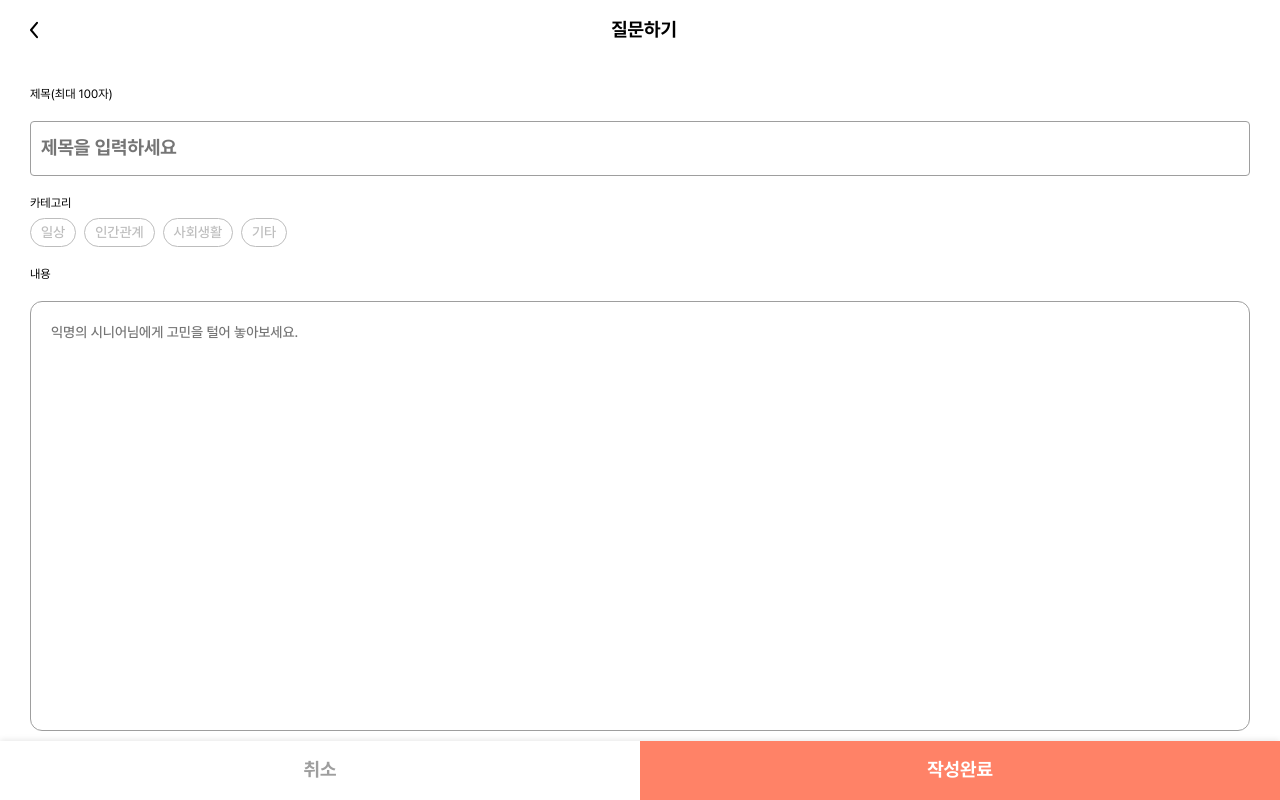
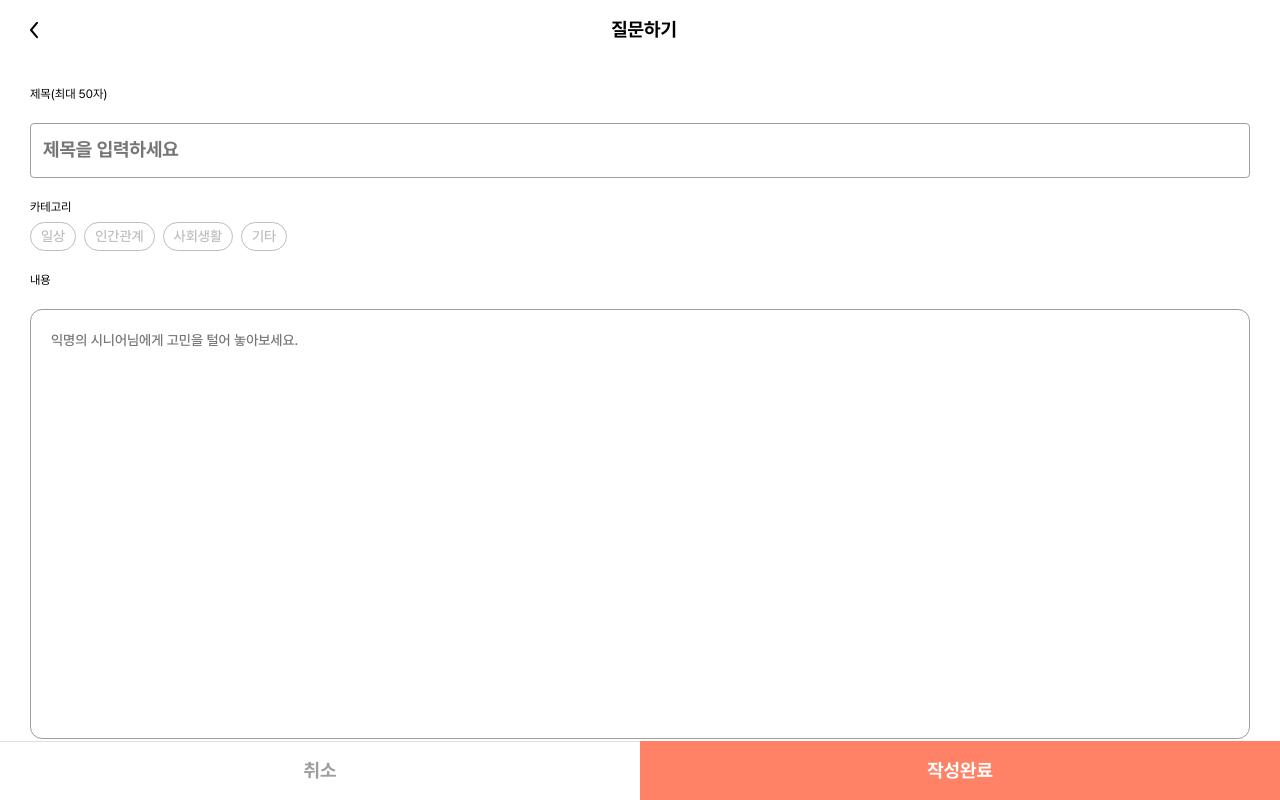
Before and after one commit to whatever-mentoring/juitcy-front, a React (Create React App) app: page /ask/write in a window 1280 px wide. Built offline with nearby package versions, Linux system fonts and the light colour scheme.

Commit message:
fix: 디자인 qa 반영

```diff
--- a/src/components/Main/CallToAction.tsx
+++ b/src/components/Main/CallToAction.tsx
@@ -1,12 +1,15 @@
 import { Column, Row, StyledLink } from 'assets/common';
 import { CTABtn } from 'components/common/Button';
+import closure from 'store/closure';
 import styled from 'styled-components';
 import { Palette } from 'styles/Palette';
 import Typo from 'styles/Typo';
 
 const CallToAction = () => {
+  const userType = closure.getUserType();
+
   return (
-    <Container>
+    <Container color={userType === 'Juni' ? Palette.Back.juni : Palette.Gray05}>
       <CTAText />
       <CTABtn to="/ask">질문하러 가기</CTABtn>
       <Img src="img/smile-face.svg"></Img>
@@ -18,30 +21,30 @@ export const CTAText = () => {
   return (
     <Column>
       <Row>
-        <Typo.h1 color={Palette.Main}>경험 많은</Typo.h1>
-        <Typo.h1>&nbsp;시니어 분들에게</Typo.h1>
+        <Typo.h2 color={Palette.Main}>경험 많은</Typo.h2>
+        <Typo.h2>&nbsp;시니어 분들에게</Typo.h2>
       </Row>
-      <Typo.h1>질문해보세요.✍🏻</Typo.h1>
+      <Typo.h2>질문해보세요.✍🏻</Typo.h2>
     </Column>
   );
 };
 export default CallToAction;
 
-const Container = styled(Column)`
+const Container = styled(Column)<{ color: string }>`
   width: 100%;
-  height: 222px;
+  height: 148px;
 
   justify-content: space-between;
-  padding: 35px 30px;
+  padding: 18px 30px;
 
-  background: ${Palette.Sub.blue};
+  background: ${({ color }) => color};
   position: relative;
 `;
 const Img = styled.img`
-  width: 162px;
-  height: 97.41px;
+  width: 116px;
+  height: 69.754px;
 
   position: absolute;
-  right: 34px;
-  bottom: 28px;
+  right: 52px;
+  bottom: 24px;
 `;
--- a/src/components/common/Button.tsx
+++ b/src/components/common/Button.tsx
@@ -27,7 +27,7 @@ export const ShortBtn = ({ children, to }: buttonProps) => {
 export const CTABtn = ({ children, to }: buttonProps) => {
   return (
     <CTABtnContainer to={to}>
-      <Typo.b3 color={Palette.White}>{children}</Typo.b3>
+      <Typo.s1 color={Palette.White}>{children}</Typo.s1>
       <img src={ctaArrow}></img>
     </CTABtnContainer>
   );
@@ -49,6 +49,6 @@ const Container = styled(Link)<{ width?: number }>`
   cursor: pointer;
 `;
 const CTABtnContainer = styled(Container)`
-  width: 130px;
-  height: 33px;
+  width: 108px;
+  height: 25px;
 `;
--- a/src/components/common/Homebar.tsx
+++ b/src/components/common/Homebar.tsx
@@ -72,7 +72,7 @@ export default Homebar;
 
 const Container = styled.div`
   width: 100%;
-  height: 96px;
+  height: 70px;
 
   display: flex;
   flex-direction: row;
@@ -94,4 +94,6 @@ const Menu = styled(Link)`
   text-decoration: none;
   cursor: pointer;
 `;
-const Icon = styled.img``;
+const Icon = styled.img`
+  width: 30px;
+`;
--- a/src/components/common/WriteConfirmBar.tsx
+++ b/src/components/common/WriteConfirmBar.tsx
@@ -26,10 +26,18 @@ const WriteConfirmBar = () => {
 
   return (
     <Container>
-      <BtnDib color={Palette.White} onClick={onClickCancle}>
+      <BtnDib
+        color={Palette.White}
+        borderClr={Palette.Gray2}
+        onClick={onClickCancle}
+      >
         <Typo.h2 color={Palette.Gray4}>취소</Typo.h2>
       </BtnDib>
-      <BtnDib color={Palette.Main} onClick={onClickWrite}>
+      <BtnDib
+        color={Palette.Main}
+        borderClr={Palette.Main}
+        onClick={onClickWrite}
+      >
         <Typo.h2 color={Palette.White}>작성완료</Typo.h2>
       </BtnDib>
     </Container>
@@ -41,14 +49,13 @@ export default WriteConfirmBar;
 const Container = styled(Row)`
   width: 100%;
   height: 59px;
-
-  box-shadow: 0px -1px 6px 0px rgba(0, 0, 0, 0.1);
 `;
-const BtnDib = styled(Row)<{ color: string }>`
+const BtnDib = styled(Row)<{ color: string; borderClr: string }>`
   width: 50%;
   justify-content: center;
   align-items: center;
 
   background: ${({ color }) => color};
+  border-top: 1px solid ${({ borderClr }) => borderClr};
   cursor: pointer;
 `;
--- a/src/components/common/WriteInputBox.tsx
+++ b/src/components/common/WriteInputBox.tsx
@@ -75,7 +75,7 @@ const Input = styled.textarea<{ minHeight: number }>`
   padding: 20px;
 
   border-radius: 12px;
-  border: 1.5px solid ${Palette.Gray4};
+  border: 1px solid ${Palette.Gray4};
   background: ${Palette.White};
 
   font-family: PretendardMedium;
--- a/src/pages/Ask/WriteQuestion/index.tsx
+++ b/src/pages/Ask/WriteQuestion/index.tsx
@@ -18,8 +18,8 @@ const WriteQuestion = () => {
         homebar={false}
         style={{ height: 'calc(100dvh - 119px)' }}
       >
-        <Column gap={18} alignItems="flex-start">
-          <Typo.s2>제목(최대 100자)</Typo.s2>
+        <Column gap={20} alignItems="flex-start">
+          <Typo.s2>제목(최대 50자)</Typo.s2>
           <Title />
           <CtgWrapper>
             <Typo.s2>카테고리</Typo.s2>
@@ -64,7 +64,7 @@ const CtgWrapper = styled(CategoryBar.container)`
 `;
 const TitleInput = styled.input`
   width: 100%;
-  padding: 12px 10px;
+  padding: 12px;
   border: 1px solid ${Palette.Gray4};
   border-radius: 4px;
 
--- a/src/pages/Main/index.tsx
+++ b/src/pages/Main/index.tsx
@@ -2,7 +2,6 @@ import { Column, EntireContainer, Row, StyledLink } from 'assets/common';
 import CategoryBar from 'components/Category/CategoryBar';
 import { Header } from 'components/common/Header';
 import Homebar from 'components/common/Homebar';
-import styled from 'styled-components';
 import CardSlider from '../../components/common/CardSlider';
 import { Palette } from 'styles/Palette';
 import CallToAction from 'components/Main/CallToAction';
@@ -23,7 +22,8 @@ const Main = () => {
         쥬시글
       </Header>
       <EntireContainer homebar={true} padding="25px 0px">
-        <Column color={Palette.Gray05}>
+        <Column gap={22}>
+          <Column color={Palette.Gray05} gap={12}>
             <div className="padding-container">
               <CategoryBar ctgAll={true} />
             </div>
@@ -37,6 +37,7 @@ const Main = () => {
               <CardSlider cards={cards} />
             </Column>
           </div>
+        </Column>
       </EntireContainer>
       <Homebar />
     </Column>
--- a/src/styles/Palette.tsx
+++ b/src/styles/Palette.tsx
@@ -12,6 +12,7 @@ export const Palette = {
   Orange: orange,
   Blue: blue,
   Sub: { yellow: '#FDF7E8', blue: '#F7F6FA' },
+  Back: { juni: '#FDFBFB' },
 
   White: '#FFFFFF',
   Gray05: '#FBFBFD',
```
Lines whose indentation alone changed are shown as unchanged.
